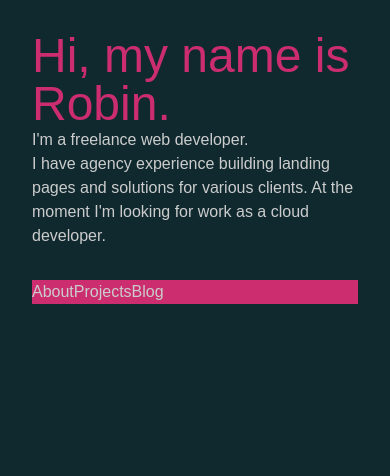
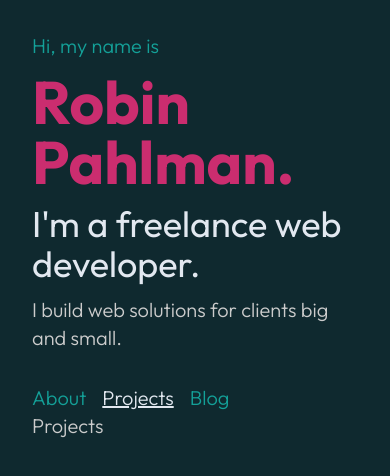
Before and after one commit to aut0maat10/rp-music-dev-client, a Vue app: page /projects in a window 390 px wide. Shown: the top 476 px of the page. Built offline with nearby package versions, Linux system fonts and the light colour scheme.

Commit message:
styling edits

```diff
--- a/index.html
+++ b/index.html
@@ -4,9 +4,13 @@
     <meta charset="UTF-8">
     <link rel="icon" href="/favicon.ico">
     <meta name="viewport" content="width=device-width, initial-scale=1.0">
-    <title>Robin Pahlman Music Web Development</title>
+    <link rel="preconnect" href="https://fonts.googleapis.com">
+    <link rel="preconnect" href="https://fonts.googleapis.com">
+    <link rel="preconnect" href="https://fonts.gstatic.com" crossorigin>
+    <link href="https://fonts.googleapis.com/css2?family=Outfit:wght@300;400;700&display=swap" rel="stylesheet">
+    <title>Robin Pahlman Music And Web Development</title>
   </head>
-  <body class="min-h-screen bg-black lg:flex lg:place-items-center text-gray">
+  <body class="min-h-screen bg-black lg:flex lg:place-items-center font-outfit font-light  text-xl text-gray">
     <div id="app" class="max-w-screen-xl my-0 mx-auto p-8 lg:grid lg:grid-cols-2 lg:gap-8 lg:py-0 lg:px-8"></div>
     <script type="module" src="/src/main.js"></script>
   </body>
--- a/src/App.vue
+++ b/src/App.vue
@@ -4,21 +4,22 @@ import { RouterLink, RouterView } from 'vue-router'
 </script>
 
 <template>
-  <header class="max-h-screen lg:flex lg:place-items-center">
+  <header class="max-h-screen lg:flex lg:place-items-center lg:justify-center">
     <div class="outer">
     <div class="container">
-      <h1 class="text-5xl text-magenta">Hi, my name is Robin.</h1>
-      <h3>I'm a freelance web developer.</h3>
-      <p>I have agency experience building landing pages and solutions for various clients. At the moment I'm looking for work as a cloud developer.</p>
+      <h3 class="text-green text-xl">Hi, my name is</h3>
+      <h1 class="text-6xl text-magenta py-3 font-bold">Robin Pahlman.</h1>
+      <h3 class="text-4xl pb-3 font-normal text-white">I'm a freelance web developer.</h3>
+      <p class="">I build web solutions for clients big and small.</p>
     </div>
 
     <!-- <img alt="Vue logo" class="logo" src="@/assets/logo.svg" width="125" height="125" /> -->
 
     <div class="wrapper lg:flex lg:flex-wrap lg:place-items-start ">
-      <nav class="w-100 mt-8 bg-magenta">
-        <RouterLink to="/about">About</RouterLink>
-        <RouterLink to="/">Projects</RouterLink>
-        <RouterLink to="/posts">Blog</RouterLink>
+      <nav class="w-100 mt-8 flex gap-4 text-xl">
+        <RouterLink to="/" class="hover:text-magenta" :class="{ 'text-white underline': $route.path === '/', 'text-green': $route.path != '/' }">About</RouterLink>
+        <RouterLink to="/projects" class="hover:text-magenta" :class="{ 'text-white underline': $route.path === '/projects', 'text-green': $route.path != '/projects' }">Projects</RouterLink>
+        <RouterLink to="/posts" class="hover:text-magenta" :class="{ 'text-white underline': $route.path === '/posts', 'text-green': $route.path != '/posts' }">Blog</RouterLink>
       </nav>
     </div>
   </div>
--- a/src/router/index.js
+++ b/src/router/index.js
@@ -1,16 +1,16 @@
 import { createRouter, createWebHistory } from 'vue-router'
-import HomeView from '../views/HomeView.vue'
+import ProjectsView from '../views/ProjectsView.vue'
 
 const router = createRouter({
   history: createWebHistory(import.meta.env.BASE_URL),
   routes: [
     {
-      path: '/',
-      name: 'home',
-      component: HomeView
+      path: '/projects',
+      name: 'projects',
+      component: ProjectsView
     },
     {
-      path: '/about',
+      path: '/',
       name: 'about',
       // route level code-splitting
       // this generates a separate chunk (About.[hash].js) for this route
--- a/src/views/AboutView.vue
+++ b/src/views/AboutView.vue
@@ -1,16 +1,9 @@
 <template>
-  <div class="about lg:min-h-screen lg:flex lg:items-center">
-    <p>I got into web development because I needed a website for a band. After learning how to manipulate Wordpress themes I wanted to learn more, and after online studies and a bootcamp course, I spent a few years building landing pages and various solutions for clients at a startup in New York City.
-    <br/><br/>More recently, while working on some music projects, I became interested in cloud computing. I received my AWS Developer Associate certification in 2023. At the moment, I'm looking for work that relates to the cloud.</p>
+  <div class="about lg:min-h-screen pt-7 lg:flex lg:items-center lg:pt-0">
+    <p>I got into web development out of curiosity, as I needed a website for a band. This sparked my interest in programming, and after self studies online and a bootcamp course, I landed my first full time developer job at a growth marketing agency in New York City.
+    <br/><br/>More recently, while working on some music projects, I became interested in cloud computing. I received my AWS Developer Associate certification in 2023, and currently, I'm looking for work related to the cloud.</p>
   </div>
 </template>
 
 <style>
-/* @media (min-width: 1024px) {
-  .about {
-    min-height: 100vh;
-    display: flex;
-    align-items: center;
-  }
-} */
 </style>
--- a/src/views/PostsView.vue
+++ b/src/views/PostsView.vue
@@ -1,6 +1,7 @@
 <template>
-    <div class="posts-container">
+    <div class="posts-container w-100">
         <div class="post-wrapper">
+            <h1>Blog</h1>
             <ul>
                 <li v-for="post in posts" :key="post.id">
                     <h2>{{ post.title }}</h2>
--- a/src/views/HomeView.vue
+++ b/src/views/ProjectsView.vue
@@ -4,6 +4,6 @@
 
 <template>
   <main>
-    <div><h1>Projects</h1></div>
+    <div class=""><h1>Projects</h1></div>
   </main>
 </template>
--- a/tailwind.config.js
+++ b/tailwind.config.js
@@ -1,5 +1,6 @@
 /** @type {import('tailwindcss').Config} */
 // const colors = import ('tailwindcss/colors')
+const defaultTheme = require('tailwindcss/defaultTheme');
 
 export default {
   content: [
@@ -17,8 +18,7 @@ export default {
     },
     extend: {},
     fontFamily: {
-      sans: ['Graphik', 'sans-serif'],
-      serif: ['Merriweather', 'serif'],
+      outfit: ['"Outfit"', ...defaultTheme.fontFamily.sans]
     },
   },
   plugins: [],
```
